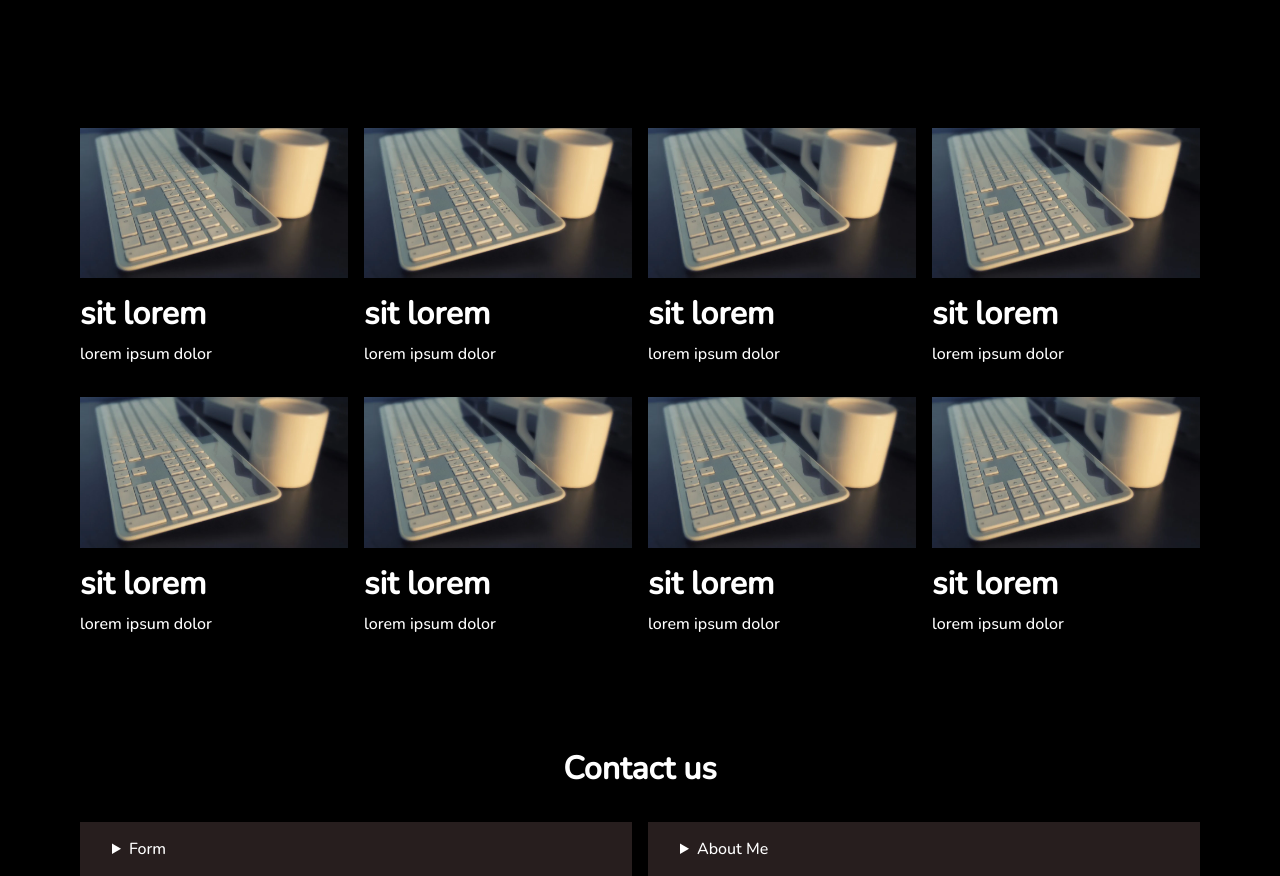
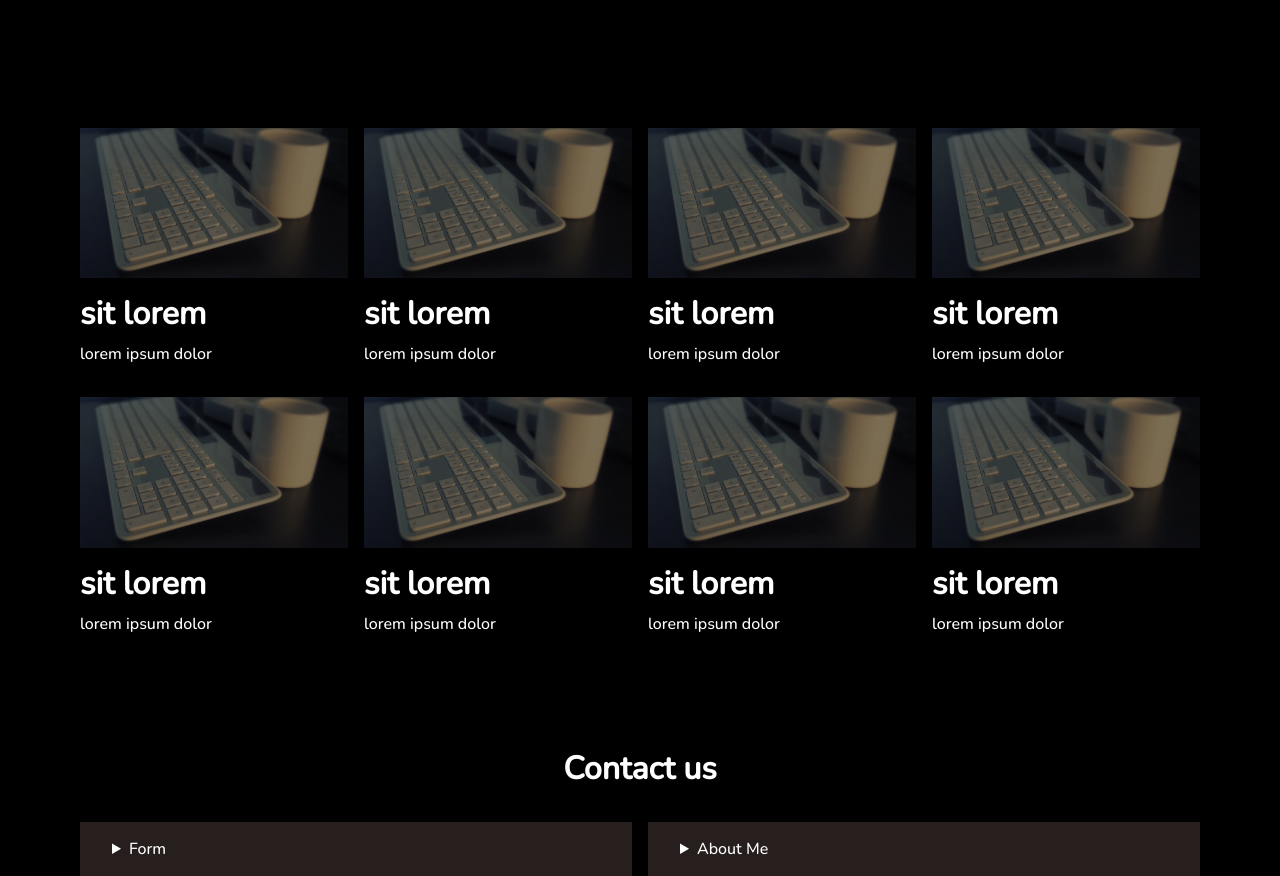
Before and after one commit to spoonhead0212/js-lesson-git, a plain HTML site: page index.html in a window 1280 px wide. Shown: the part 2280-3156 px from the top of the page. Drawn offline with nearby package versions, Linux system fonts and the light colour scheme.

Commit message:
css changes

```diff
--- a/style.css
+++ b/style.css
@@ -10,6 +10,11 @@ body {
     color: #ffffff;
     /*FDBF00 yellow */
     /*#0095FF blue*/
+}
+
+::selection {
+    background-color: #F1D302;
+    color: aqua;
 }
 
 h1,h2,h3,h4,h5,h6 {
@@ -199,7 +204,12 @@ h1,h2,h3,h4,h5,h6 {
 }
 
 .blog-images {
+    opacity: 0.5;
     max-width: 100%;
+}
+
+.blog-images:hover {
+    opacity: 1;
 }
 
 .blog h3 {
```
